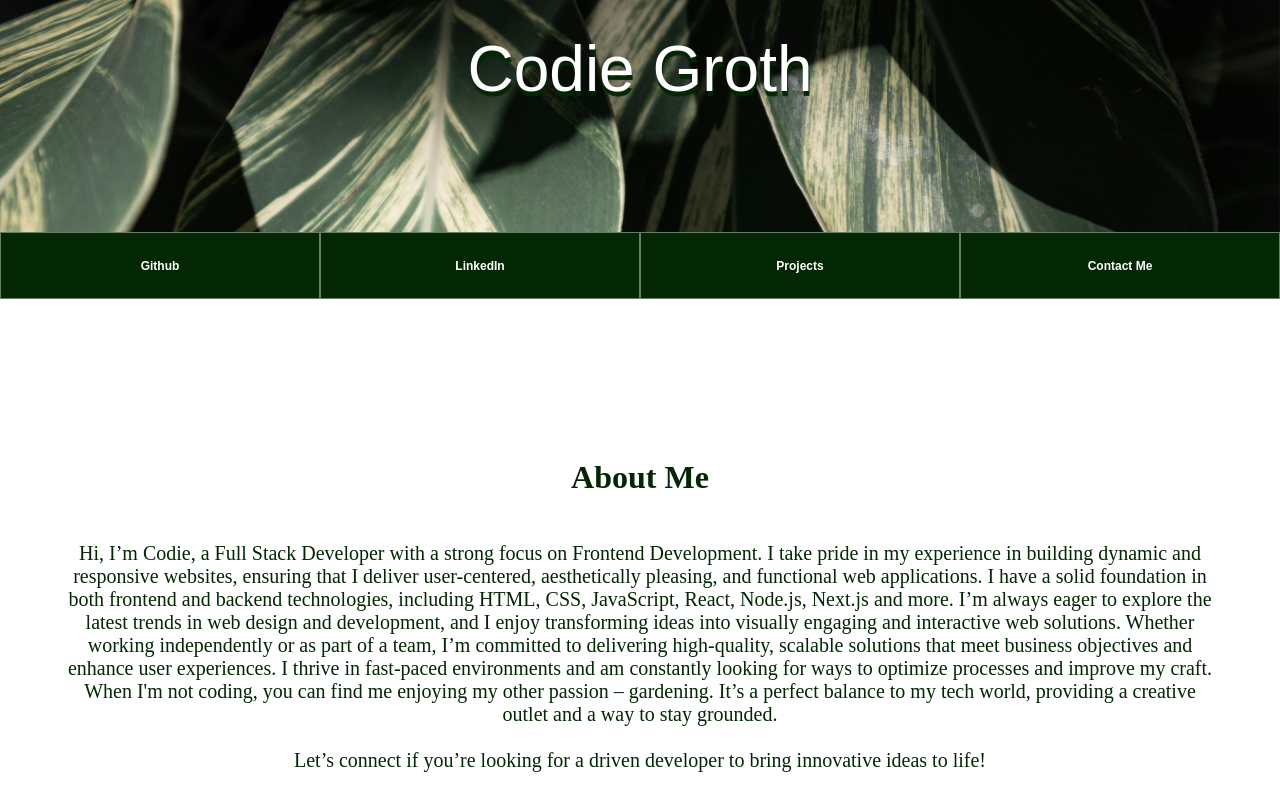
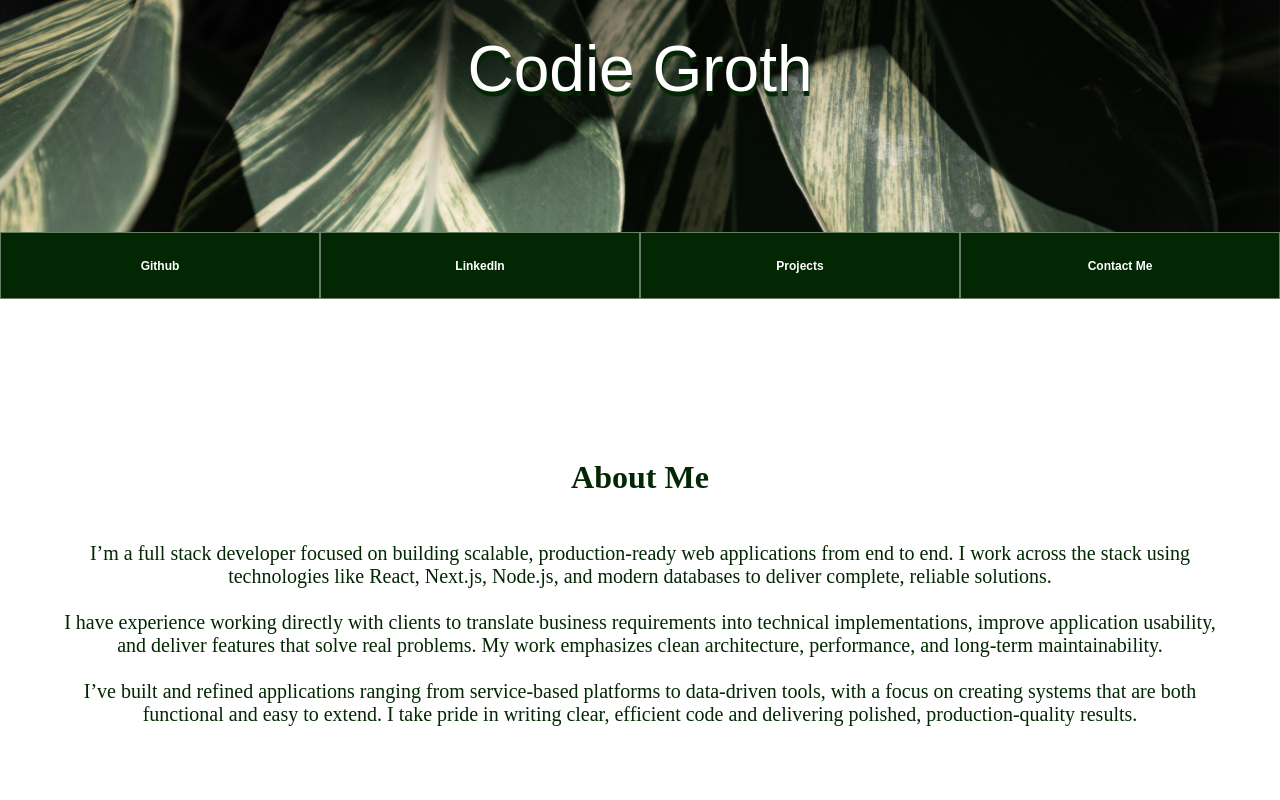
Before and after one commit to codiemaureen/codieCodes, a Next.js app: page / in a window 1280 px wide. Shown: the top 800 px of the page. Built offline with nearby package versions, Linux system fonts and the light colour scheme; a web font is replaced by a local one.

Commit message:
Updating about me

```diff
--- a/src/app/component/AboutMe.jsx
+++ b/src/app/component/AboutMe.jsx
@@ -8,14 +8,11 @@ const AboutMe = () => {
       <MyDetails />
       <div className={styles.blurb}>
         <h2 className={styles.aboutHeader}>{`About Me`}</h2>
-        <p className={styles.description}>Hi, I’m Codie, a Full Stack Developer with a strong focus on Frontend Development. I take pride in  my experience in building dynamic and responsive websites, ensuring that I deliver user-centered, aesthetically pleasing, and functional web applications.
-        I have a solid foundation in both frontend and backend technologies, including HTML, CSS, JavaScript, React, Node.js, Next.js and more. I’m always eager to explore the latest trends in web design and development, and I enjoy transforming ideas into visually engaging and interactive web solutions.
-        Whether working independently or as part of a team, I’m committed to delivering high-quality, scalable solutions that meet business objectives and enhance user experiences. I thrive in fast-paced environments and am constantly looking for ways to optimize processes and improve my craft.
-        When I'm not coding, you can find me enjoying my other passion – gardening. It’s a perfect balance to my tech world, providing a creative outlet and a way to stay grounded.
-        <br/>
-        <br/>
-
-        Let’s connect if you’re looking for a driven developer to bring innovative ideas to life!</p>
+        <p className={styles.description}>I’m a full stack developer focused on building scalable, production-ready web applications from end to end. I work across the stack using technologies like React, Next.js, Node.js, and modern databases to deliver complete, reliable solutions.
+        <br/><br/>
+        I have experience working directly with clients to translate business requirements into technical implementations, improve application usability, and deliver features that solve real problems. My work emphasizes clean architecture, performance, and long-term maintainability.
+        <br/><br/>
+        I’ve built and refined applications ranging from service-based platforms to data-driven tools, with a focus on creating systems that are both functional and easy to extend. I take pride in writing clear, efficient code and delivering polished, production-quality results.</p>
       </div>
       <MySkills />
     </div>
```
